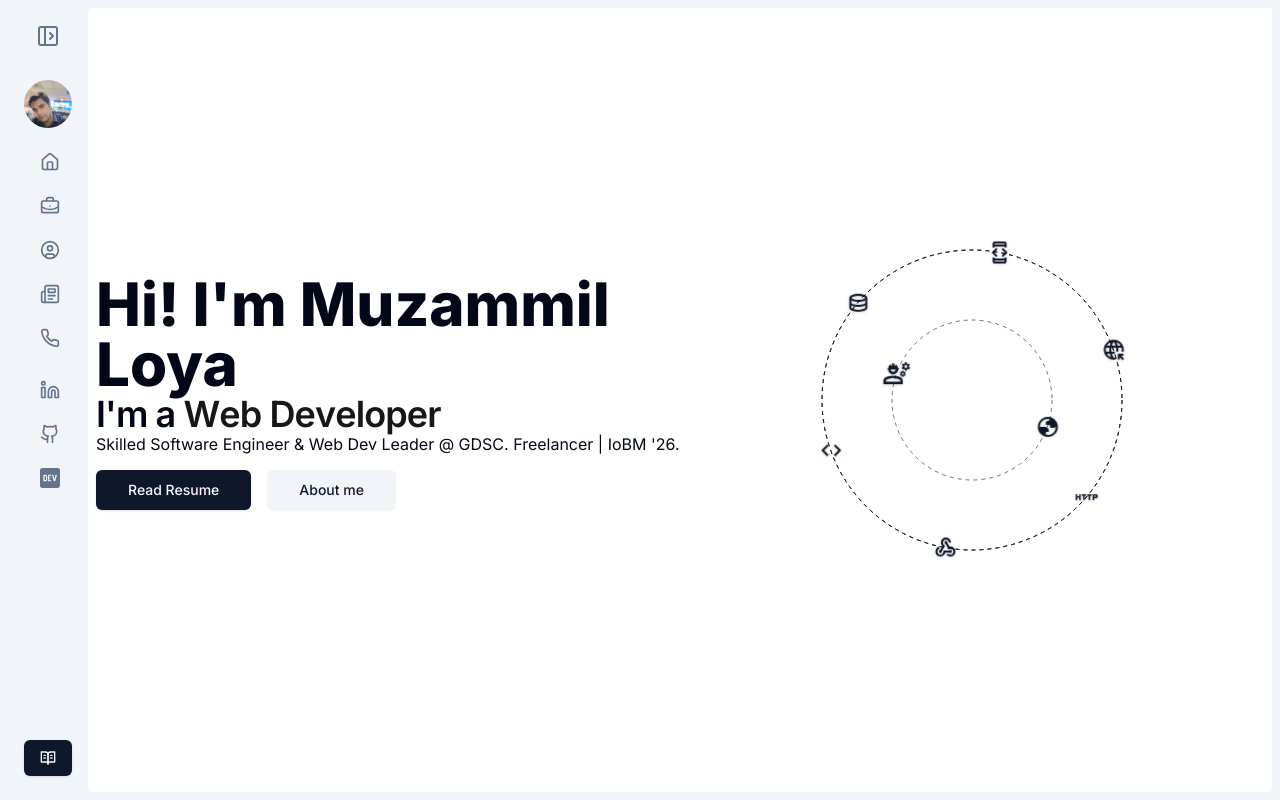
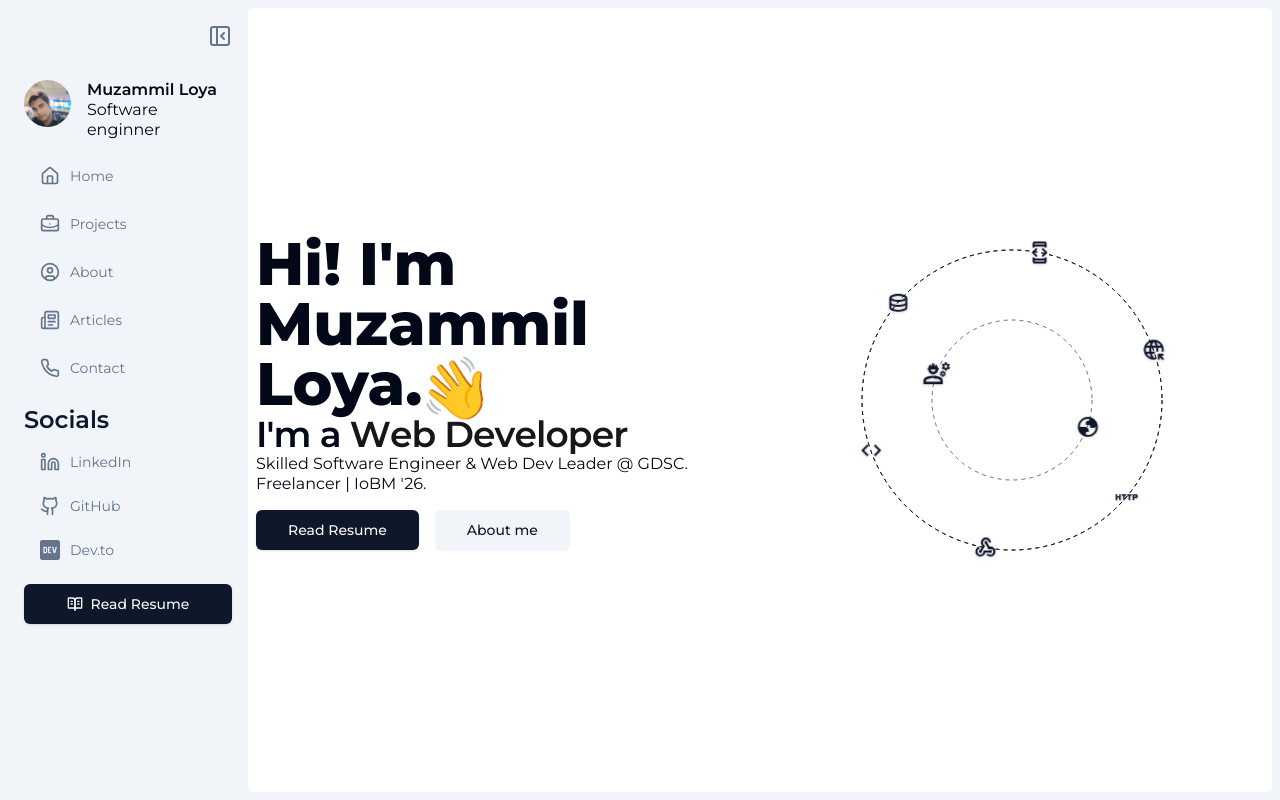
Before and after one commit to Muzammil-cyber/cool-portfolio, a Next.js app: page / in a window 1280 px wide. Built offline with nearby package versions, Linux system fonts and the light colour scheme; a web font is replaced by a local one.

Commit message:
chore: Update font imports and improve UI layout and responsiveness in page.tsx, IconOrbitDemo.tsx, and layout.tsx

```diff
--- a/src/app/layout.tsx
+++ b/src/app/layout.tsx
@@ -1,10 +1,10 @@
 import type { Metadata } from "next";
-import { Inter, Encode_Sans_Condensed } from "next/font/google";
+import { Montserrat, Encode_Sans_Condensed } from "next/font/google";
 import "./globals.css";
 import Layout from "@/components/layout";
 import { cn } from "@/lib/utils";
 
-const fontSans = Inter({ subsets: ["latin"], variable: "--font-sans" });
+const fontSans = Montserrat({ subsets: ["latin"], variable: "--font-sans" });
 const fontMono = Encode_Sans_Condensed({
   subsets: ["latin"],
   weight: ["400"],
--- a/src/app/page.tsx
+++ b/src/app/page.tsx
@@ -1,4 +1,5 @@
 import { OrbitingCirclesDemo } from "@/components/IconOrbitDemo";
+import Wave from "@/components/animate-icons/wave";
 import FlipWords from "@/components/magicui/flip-words";
 import { Heading1, Heading2, Para } from "@/components/ui/Typography";
 import { Button, buttonVariants } from "@/components/ui/button";
@@ -10,10 +11,11 @@ export default function Home() {
     <main className="flex h-full w-full flex-col p-2 sm:flex-row">
       <section className="h-1/2 sm:flex sm:h-full sm:w-1/2 sm:flex-col sm:justify-center">
         <Heading1>
-          Hi! I&apos;m <span className="">Muzammil Loya</span>
+          Hi! I&apos;m Muzammil Loya.
+          <Wave />
         </Heading1>
         <Heading2>
-          <span className="max-sm:hidden">I&apos;m a </span>
+          <span className="max-md:hidden">I&apos;m a </span>
           <FlipWords
             words={[
               "Software Engineer",
--- /dev/null
+++ b/src/components/animate-icons/wave.tsx
@@ -0,0 +1,8 @@
+const Wave = () => {
+  return (
+    <span className="animate-wave-effect inline-block origin-bottom-right">
+      👋
+    </span>
+  );
+};
+export default Wave;
--- a/src/components/layout/index.tsx
+++ b/src/components/layout/index.tsx
@@ -1,21 +1,42 @@
 "use client";
-import { PropsWithChildren } from "react";
+import { PropsWithChildren, useEffect, useState } from "react";
 import NavbarMobile from "./navbar-mobile";
 import { ThemeProvider } from "next-themes";
 import { useWindowSize } from "@/lib/useHooks";
-import { SMALL_BREAKPOINT } from "@/lib/constant";
+import { MEDIUM_BREAKPOINT, SMALL_BREAKPOINT } from "@/lib/constant";
 import Navbar from "./navbar";
 
 function Layout({ children }: PropsWithChildren) {
+  const [isMounted, setIsMounted] = useState(false);
   const { width } = useWindowSize();
   const isMobile = width < SMALL_BREAKPOINT;
+
+  useEffect(() => {
+    setIsMounted(true);
+  }, []);
+
+  if (!isMounted)
+    return (
+      <ThemeProvider>
+        <MainLayout>{children}</MainLayout>
+      </ThemeProvider>
+    );
+
   return (
     <ThemeProvider>
-      {isMobile ? <NavbarMobile /> : <Navbar />}
-      <main className="flex-grow rounded-b-md rounded-tl-md bg-background">
-        {children}
-      </main>
+      {isMobile ? (
+        <NavbarMobile />
+      ) : (
+        <Navbar open={width > MEDIUM_BREAKPOINT} />
+      )}
+      <MainLayout>{children}</MainLayout>
     </ThemeProvider>
   );
 }
 export default Layout;
+
+const MainLayout = ({ children }: PropsWithChildren) => (
+  <main className="flex-grow rounded-b-md rounded-tl-md bg-background sm:rounded-md">
+    {children}
+  </main>
+);
--- a/src/components/layout/navbar.tsx
+++ b/src/components/layout/navbar.tsx
@@ -10,13 +10,28 @@ import {
   SidebarClose,
   SidebarOpen,
 } from "lucide-react";
-import { AnimatePresence, motion } from "framer-motion";
+import { AnimatePresence, motion, useAnimate } from "framer-motion";
 
 import Link from "next/link";
-import { useState } from "react";
+import { useEffect, useState } from "react";
 
-const Navbar = () => {
-  const [isOpen, setIsOpen] = useState(false);
+type NavbarProps = {
+  open: boolean;
+};
+
+const Navbar = ({ open }: NavbarProps) => {
+  const [isOpen, setIsOpen] = useState(open);
+  const [scope, animate] = useAnimate();
+
+  // useEffect(() => {
+  //   if (!isOpen) {
+  //     animate("p", { opacity: 0 });
+  //   } else {
+  //     animate("p", { opacity: 1 });
+  //   }
+  //   // eslint-disable-next-line react-hooks/exhaustive-deps
+  // }, [isOpen]);
+
   return (
     <AnimatePresence>
       <motion.nav
@@ -24,6 +39,10 @@ const Navbar = () => {
         //   initial={{ width: 80 }}
         animate={{ width: isOpen ? 240 : 80 }}
         //   exit={{ width: 80 }}
+        transition={{
+          // type: "tween",
+          delay: 0.05,
+        }}
         className={cn("flex h-full w-20 flex-col gap-4", {
           "w-60": isOpen,
         })}
@@ -42,15 +61,13 @@ const Navbar = () => {
           )}
         </motion.button>
 
-        <motion.div
-          layout
-          className="flex h-fit w-full flex-col justify-between gap-4 px-4"
-        >
+        <div className="flex h-fit w-full flex-col justify-between gap-4 px-4">
           <header className="flex flex-row items-stretch gap-4 text-left">
             <Avatar className="h-12 w-12">
               <AvatarImage src="/images/profile-pic.svg" alt="@shadcn" />
               <AvatarFallback>ML</AvatarFallback>
             </Avatar>
+
             {isOpen && (
               <Para className={cn("text-left")}>
                 <span className="font-semibold">Muzammil Loya</span>
@@ -104,13 +121,17 @@ const Navbar = () => {
               ))}
             </div>
           </section>
-        </motion.div>
+        </div>
         <motion.footer
           className={cn("flex h-fit w-full items-center justify-center px-4", {
             "mb-4 mt-auto": !isOpen,
           })}
         >
-          <Button size={isOpen ? "lg" : "icon"} className="w-full">
+          <Button
+            size={isOpen ? "lg" : "icon"}
+            className="w-full"
+            title="Read Resume"
+          >
             <BookOpenText className={cn("h-4 w-4", { "mr-2": isOpen })} />
             {isOpen && "Read Resume"}
           </Button>
--- a/tailwind.config.ts
+++ b/tailwind.config.ts
@@ -25,6 +25,7 @@ const config: Config = {
         "accordion-down": "accordion-down 0.2s ease-out",
         "accordion-up": "accordion-up 0.2s ease-out",
         "meteor-effect": "meteor 5s linear infinite",
+        "wave-effect": "wave 2.5s ease-in-out infinite",
       },
       keyframes: {
         orbit: {
@@ -34,6 +35,16 @@ const config: Config = {
           "100%": {
             transform: "rotate(360deg) translateY(calc(var(--radius) * 1px)) rotate(-360deg)",
           },
+        },
+        "wave": {
+          "0%": { transform: "rotate( 0.0deg)" },
+          "10%": { transform: "rotate(14.0deg)" },
+          "20%": { transform: "rotate(-8.0deg)" },
+          "30%": { transform: "rotate(10.0deg)" },
+          "40%": { transform: "rotate(-4.0deg)" },
+          "50%": { transform: "rotate(5.0deg)" },
+          "60%": { transform: "rotate( 2.0deg)" },
+          "100%": { transform: "rotate( 0.0deg)" },
         },
         meteor: {
           "0%": { transform: "rotate(215deg) translateX(0)", opacity: "1" },
```
